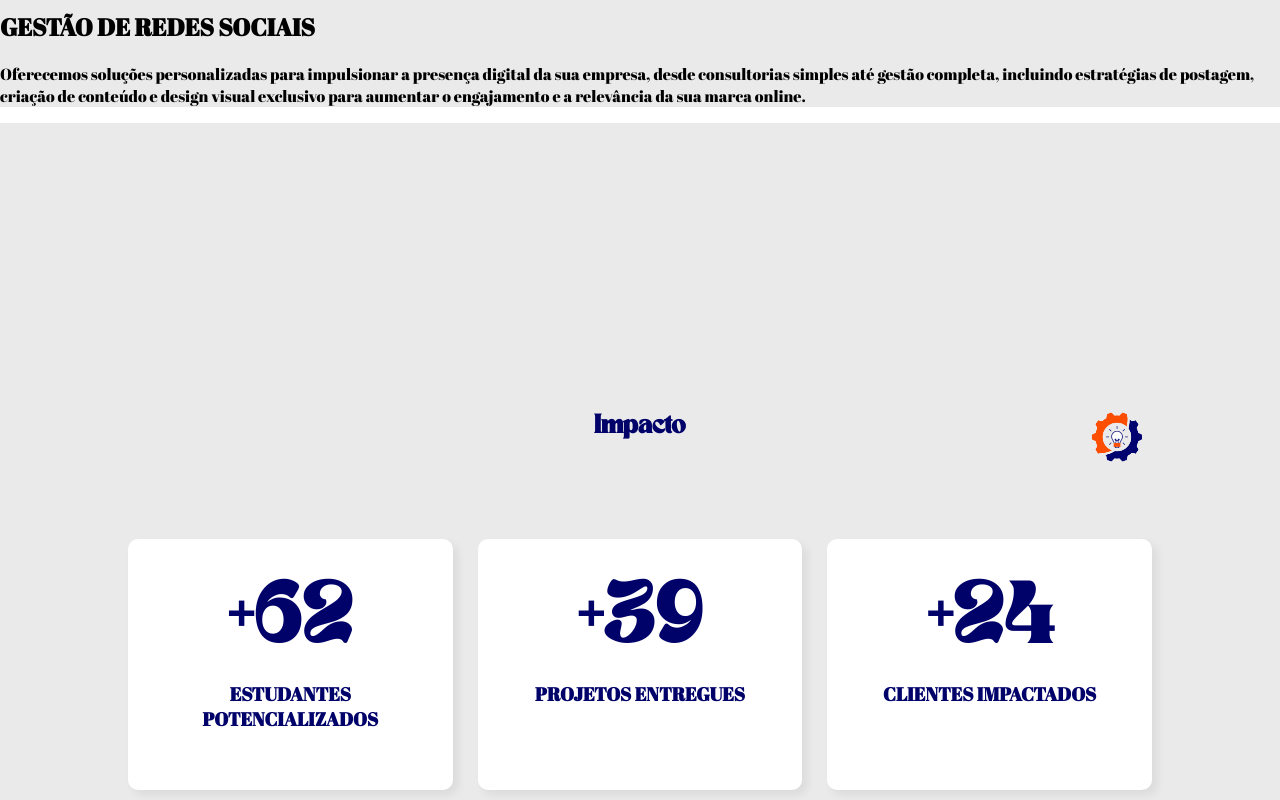
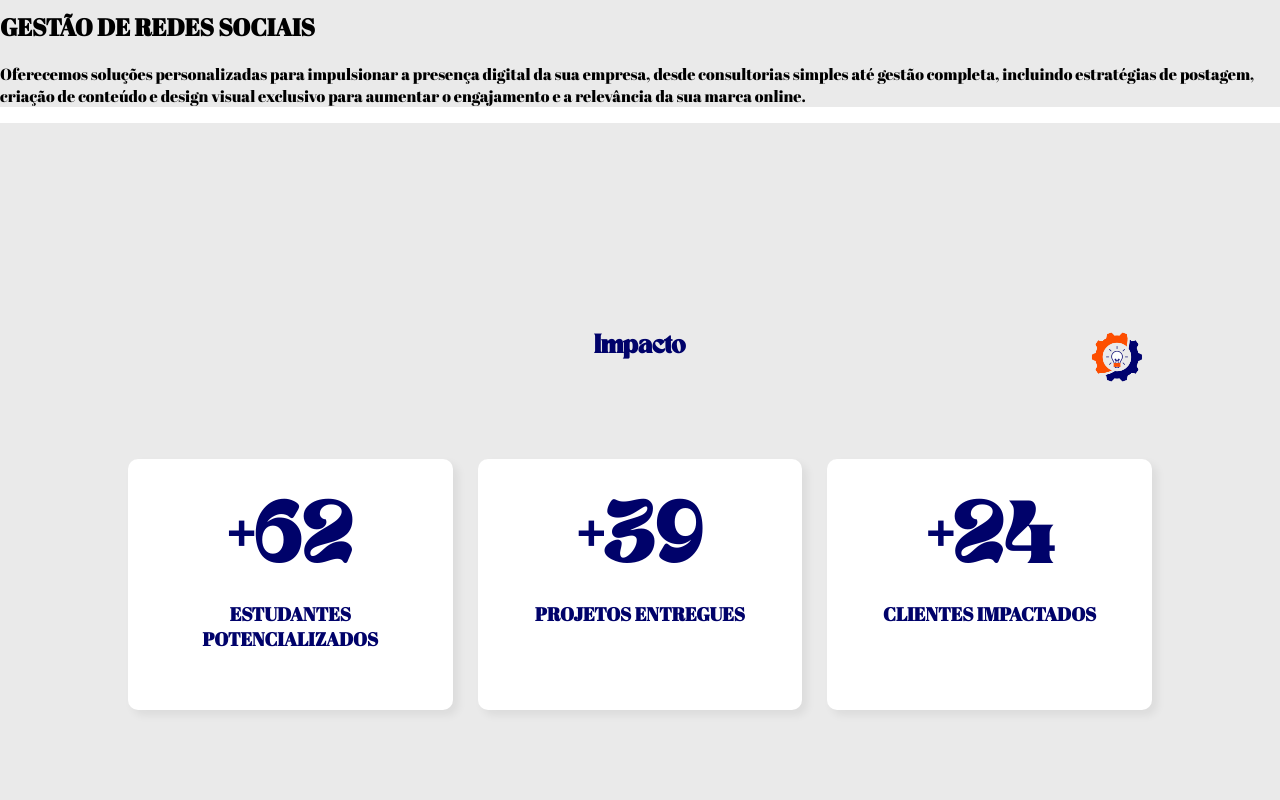
Before and after one commit to Turing-Tecnologia/PROJR, a React (Vite) app in the folder pro-jr/: page / in a window 1280 px wide. Shown: the part 3020-3820 px from the top of the page. Built offline with nearby package versions, Linux system fonts and the light colour scheme.

Commit message:
Finalizando o Impact.

```diff
--- a/pro-jr/src/pages/Impact/Impact.module.css
+++ b/pro-jr/src/pages/Impact/Impact.module.css
@@ -28,7 +28,7 @@ body {
 .section_up {
     background-color: #eaeaea;
     display: block;
-    padding-top: 30vh;
+    padding-top: 20vh;
     padding-bottom: 30vh;
 }
 .img {
```
